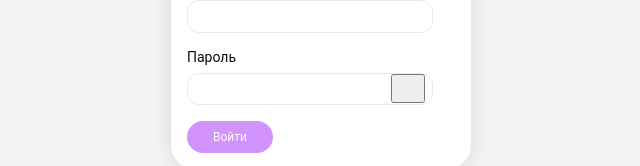
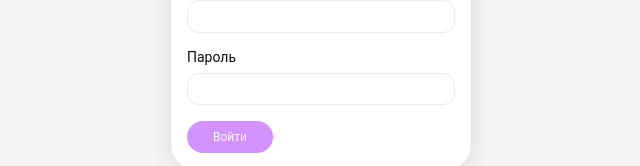
Before and after one commit to DmtrPn/auth-form-example, a React app in the folder auth-example/: page / in a window 1280 px wide. Shown: the part 355-521 px from the top of the page, without its empty margins (319-959 px from the left). Built offline with nearby package versions, Linux system fonts and the light colour scheme; the HTML template or start-up script is replaced by a standard one; what autobind would draw is missing.

Commit message:
update styles

```diff
--- a/auth-example/src/components/Input/Input.scss
+++ b/auth-example/src/components/Input/Input.scss
@@ -30,11 +30,17 @@
     right: 8px;
     bottom: 2px;
 
+    border: none;
+    background-color: transparent;
     cursor: pointer;
 
     color: $Grey;
 
     font-size: 18px;
+
+    &:hover {
+        color: $Black;
+    }
 }
 
 .input {
--- a/auth-example/src/core/Page/Page.scss
+++ b/auth-example/src/core/Page/Page.scss
@@ -13,6 +13,9 @@ body {
     font-style: normal;
 }
 
+form {
+    width: 100%;
+}
 *,
 *::before,
 *::after {
```
Also changed, not shown: 2 other files (tests, documents, lock files or other folders).
